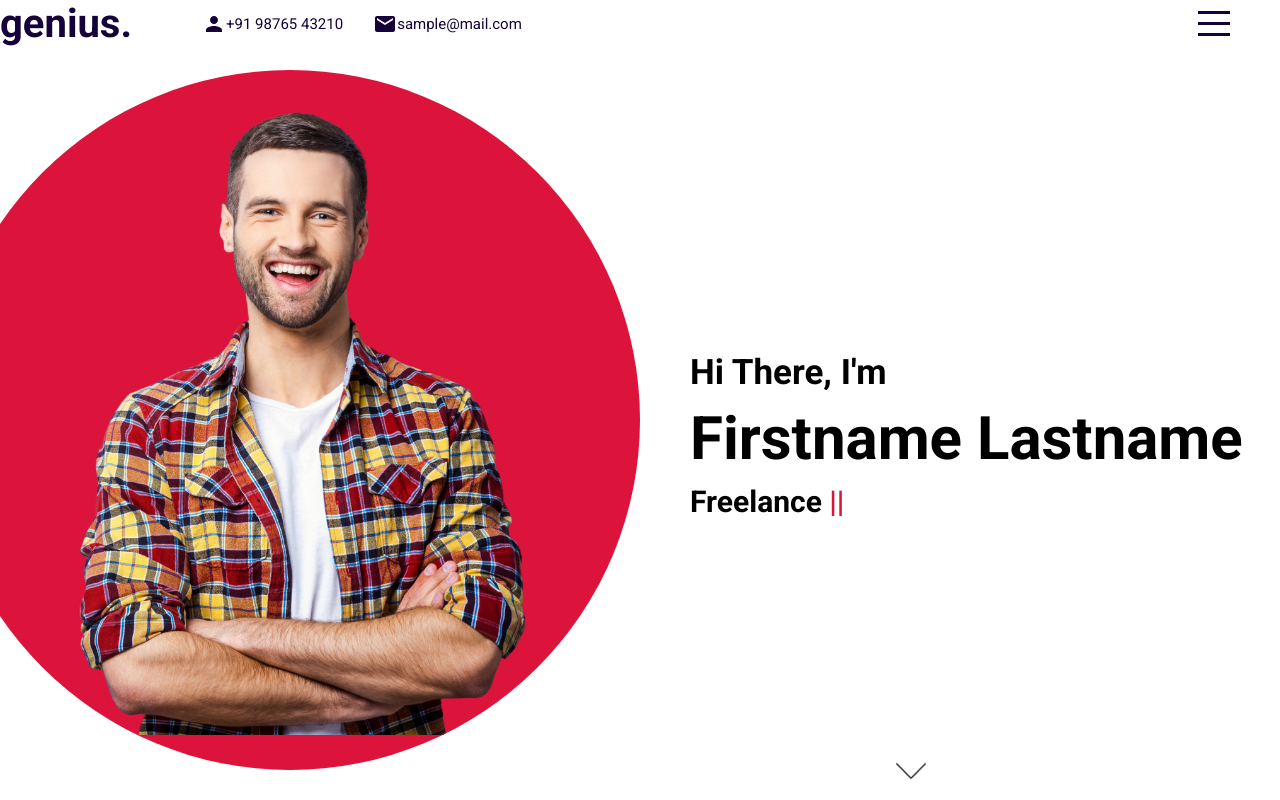
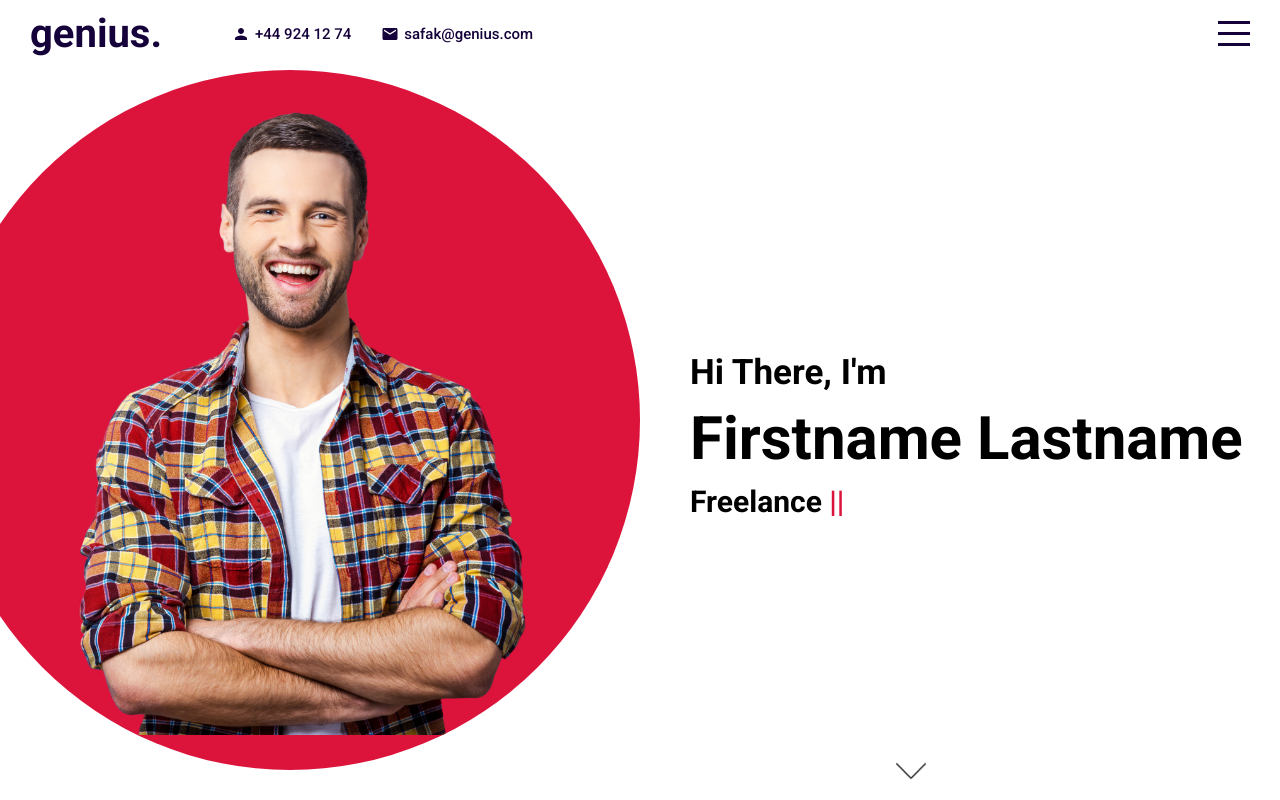
Before and after one commit to thorataditya14/portfolio, a React (Create React App) app: page / in a window 1280 px wide. Built offline with nearby package versions, Linux system fonts and the light colour scheme.

Commit message:
complete Topbar component

```diff
--- a/src/components/menu/Menu.jsx
+++ b/src/components/menu/Menu.jsx
@@ -1,26 +1,25 @@
-import "./menu.scss"
+import "./menu.scss";
 
-
-export default function Menu({menuOpen, setMenuOpen}) {
+export default function Menu({ menuOpen, setMenuOpen }) {
   return (
-    <div className={"menu " + (menuOpen && "active")}>
+    <div className={"menu "+(menuOpen && "active")}>
       <ul>
-            <li onClick={() => setMenuOpen(!menuOpen)}>
+        <li onClick={()=>setMenuOpen(false)}>
           <a href="#intro">Home</a>
         </li>
-            <li onClick={() => setMenuOpen(!menuOpen)}>
+        <li onClick={()=>setMenuOpen(false)}>
           <a href="#portfolio">Portfolio</a>
         </li>
-            <li onClick={() => setMenuOpen(!menuOpen)}>
+        <li onClick={()=>setMenuOpen(false)}>
           <a href="#works">Works</a>
         </li>
-            <li onClick={() => setMenuOpen(!menuOpen)}>
+        <li onClick={()=>setMenuOpen(false)}>
           <a href="#testimonials">Testimonials</a>
         </li>
-            <li onClick={() => setMenuOpen(!menuOpen)}>
+        <li onClick={()=>setMenuOpen(false)}>
           <a href="#contact">Contact</a>
         </li>
       </ul>
     </div>
-  )
+  );
 }
--- a/src/components/menu/menu.scss
+++ b/src/components/menu/menu.scss
@@ -28,7 +28,7 @@
         width: 60%;
 
         li {
-            margin-bottom: 20px;
+            margin-bottom: 25px;
 
             a {
                 font-size: inherit;
--- a/src/components/topbar/Topbar.jsx
+++ b/src/components/topbar/Topbar.jsx
@@ -2,24 +2,25 @@ import "./topbar.scss"
 import PersonIcon from '@mui/icons-material/Person';
 import MailIcon from '@mui/icons-material/Mail';
 
-
-export default function Topbar({menuOpen, setMenuOpen}) {
+export default function Topbar({ menuOpen, setMenuOpen }) {
   return (
-        <div className={"topbar " + (menuOpen && "active")} id="topbar">
+    <div className={"topbar " + (menuOpen && "active")}>
       <div className="wrapper">
         <div className="left">
-                    <a href="#intro" className="logo">genius.</a>
-                    <div className="item-container">
-                        <PersonIcon />
-                        <span>+91 98765 43210</span>
+          <a href="#intro" className="logo">
+            genius.
+          </a>
+          <div className="itemContainer">
+            <PersonIcon className="icon" />
+            <span>+44 924 12 74</span>
           </div>
-                    <div className="item-container">
-                        <MailIcon />
-                        <span>sample@mail.com</span>
+          <div className="itemContainer">
+            <MailIcon className="icon" />
+            <span>safak@genius.com</span>
           </div>
         </div>
         <div className="right">
-                    <div className="hamburger" onClick={() => setMenuOpen(!menuOpen)}>
+          <div className="hamburger" onClick={()=>setMenuOpen(!menuOpen)}>
             <span className="line1"></span>
             <span className="line2"></span>
             <span className="line3"></span>
@@ -27,5 +28,5 @@ export default function Topbar({menuOpen, setMenuOpen}) {
         </div>
       </div>
     </div>
-    )
+  );
 }
--- a/src/components/topbar/topbar.scss
+++ b/src/components/topbar/topbar.scss
@@ -1,17 +1,17 @@
 @import "../../global.scss";
 
 .topbar {
+    width: 100%;
+    height: 70px;
     background-color: white;
     color: $mainColor;
-    width: 100%;
-    height: 70px;
     position: fixed;
     top: 0;
     z-index: 3;
     transition: all 1s ease;
 
     .wrapper {
-        pad: 10px 30px;
+        padding: 10px 30px;
         display: flex;
         align-items: center;
         justify-content: space-between;
@@ -19,7 +19,6 @@
         .left {
             display: flex;
             align-items: center;
-            justify-content: space-around;
 
             .logo {
                 font-size: 40px;
@@ -29,7 +28,7 @@
                 margin-right: 40px;
             }
 
-            .item-container {
+            .itemContainer {
                 display: flex;
                 align-items: center;
                 margin-left: 30px;
@@ -41,25 +40,23 @@
 
                 span {
                     font-size: 15px;
-                    font-weight: 400;
+                    font-weight: 500;
                 }
             }
         }
 
         .right {
-            margin-right: 50px;
-
             .hamburger {
+                width: 32px;
                 height: 25px;
-                width: 32px;
                 display: flex;
                 flex-direction: column;
                 justify-content: space-between;
                 cursor: pointer;
 
                 span {
+                    width: 100%;
                     height: 3px;
-                    width: 100%;
                     background-color: $mainColor;
                     transform-origin: left;
                     transition: all 2s ease;
@@ -73,7 +70,6 @@
         color: white;
 
         .hamburger {
-
             span {
                 &:first-child {
                     background-color: white;
```
Lines whose indentation alone changed are shown as unchanged.
